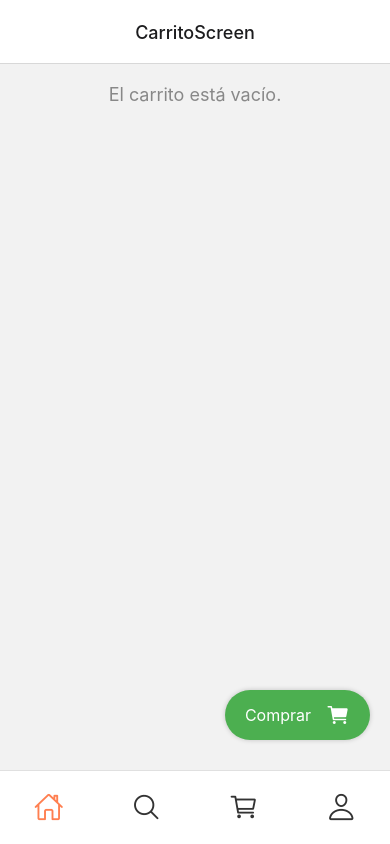
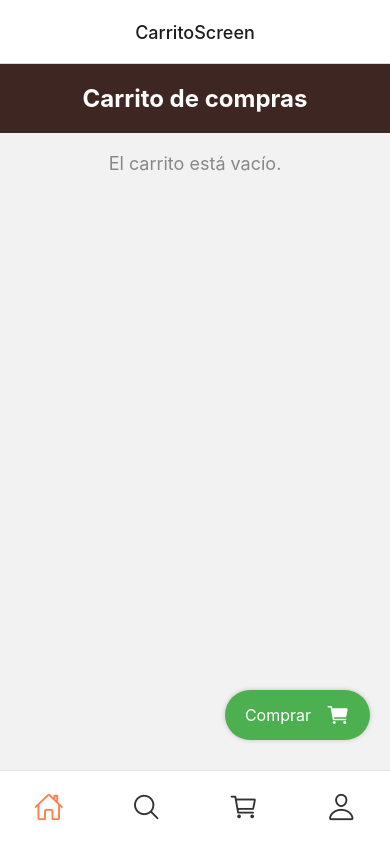
Before and after one commit to urp-moviles-2024-2/ProyectoMoviles2024, a React Native app: screen /CarritoScreen in a window 390 px wide. Built offline with nearby package versions, Linux system fonts and the light colour scheme.

Commit message:
Diseño de pantallas

```diff
--- a/screens/Carrito.js
+++ b/screens/Carrito.js
@@ -1,5 +1,5 @@
 import React from "react";
-import { View, Text, TouchableOpacity, ScrollView, StyleSheet, Image } from "react-native";
+import { View, Text, TouchableOpacity, ScrollView, StyleSheet, Image, FlatList } from "react-native";
 import { useCarrito } from "../context/CarritoContext"; // Importar el contexto
 import ScreenWithFooter from "../components/ScreenWithFooter"; // Importar el componente Footer
 import { Ionicons } from "@expo/vector-icons"; // Si deseas agregar un ícono al botón
@@ -10,30 +10,43 @@ const CarritoScreen = () => {
   // Calcular el total del carrito
   const total = carrito.reduce((acc, producto) => acc + producto.price * producto.cantidad, 0);
 
+  // Función para renderizar los productos de manera horizontal
+  const renderItem = ({ item }) => (
+    <View style={styles.productContainer}>
+      <ScrollView horizontal={true} contentContainerStyle={styles.productDetails}>
+        {/* Imagen del producto */}
+        <Image source={{ uri: item.imageUrl }} style={styles.productImage} />
+        <View style={styles.productInfo}>
+          <Text style={styles.productName}>{item.name}</Text>
+          <Text style={styles.productPrice}>S/.{item.price.toFixed(2)}</Text>
+          <Text style={styles.productQuantity}>Cantidad: {item.cantidad}</Text>
+
+          {/* Eliminar producto */}
+          <TouchableOpacity
+            style={styles.removeButton}
+            onPress={() => eliminarProducto(item.id)} // Eliminar producto
+          >
+            <Text style={styles.removeButtonText}>Eliminar</Text>
+          </TouchableOpacity>
+        </View>
+      </ScrollView>
+    </View>
+  );
+
   return (
     <ScreenWithFooter>
+      {/* Cabecera */}
+      <View style={styles.header}>
+        <Text style={styles.headerText}>Carrito de compras</Text>
+      </View>
+
       <ScrollView contentContainerStyle={styles.carritoContainer}>
         {carrito.length === 0 ? (
           <Text style={styles.emptyText}>El carrito está vacío.</Text>
         ) : (
           carrito.map((producto) => (
-            <View key={producto.id} style={styles.productContainer}>
-              {/* Imagen del producto */}
-              <Image source={{ uri: producto.imageUrl }} style={styles.productImage} />
-
-              <Text style={styles.productName}>{producto.name}</Text>
-              <Text style={styles.productPrice}>S/.{producto.price.toFixed(2)}</Text>
-
-              {/* Mostrar la cantidad de ese producto */}
-              <Text style={styles.productQuantity}>Cantidad: {producto.cantidad}</Text>
-
-              {/* Eliminar producto */}
-              <TouchableOpacity
-                style={styles.removeButton}
-                onPress={() => eliminarProducto(producto.id)} // Eliminar producto
-              >
-                <Text style={styles.removeButtonText}>Eliminar</Text>
-              </TouchableOpacity>
+            <View key={producto.id}>
+              {renderItem({ item: producto })}
             </View>
           ))
         )}
@@ -56,6 +69,17 @@ const CarritoScreen = () => {
 };
 
 const styles = StyleSheet.create({
+  header: {
+    backgroundColor: "#3E2723", // Color café oscuro
+    paddingVertical: 20,
+    alignItems: "center",
+    justifyContent: "center",
+  },
+  headerText: {
+    fontSize: 24,
+    color: "#fff", // Color blanco
+    fontWeight: "bold",
+  },
   carritoContainer: {
     padding: 20,
   },
@@ -64,13 +88,22 @@ const styles = StyleSheet.create({
     padding: 10,
     backgroundColor: "#f5f5f5",
     borderRadius: 10,
-    alignItems: "center",
+    alignItems: "flex-start", // Alinea los productos a la izquierda
+  },
+  productDetails: {
+    flexDirection: "row", // Alinea los elementos horizontalmente
+    alignItems: "center", // Alinea verticalmente el contenido
+    width: "100%", // Ocupa todo el ancho disponible
   },
   productImage: {
-    width: 100, // Ajusta el tamaño según tu preferencia
+    width: 100, // Ajusta el tamaño de la imagen
     height: 100,
     borderRadius: 8,
-    marginBottom: 10,
+    marginRight: 10, // Espacio entre la imagen y la información
+  },
+  productInfo: {
+    flexDirection: "column", // Alinea el texto en columna, debajo de la imagen
+    justifyContent: "center",
   },
   productName: {
     fontSize: 18,
--- a/screens/categorias.js
+++ b/screens/categorias.js
@@ -36,6 +36,11 @@ const CategoriesScreen = () => {
       {/* Barra de búsqueda */}
       <Search />
 
+      {/* Banner debajo del buscador */}
+      <View style={styles.banner}>
+        <Text style={styles.bannerText}>¡Explora nuestros deliciosos cafés!</Text>
+      </View>
+
       <ScrollView contentContainerStyle={styles.scrollView}>
         <FlatList
           data={products}
@@ -50,6 +55,25 @@ const CategoriesScreen = () => {
 };
 
 const styles = StyleSheet.create({
+  // Fondo de color negro café para todo el contenido
+  container: {
+    flex: 1,
+    backgroundColor: "#2c1b18", // Color de fondo más oscuro (negro café)
+    padding: 10,
+  },
+  // Estilo del banner debajo del buscador
+  banner: {
+    backgroundColor: "#4e342e", // Un tono más claro para el banner
+    padding: 15,
+    marginVertical: 10,
+    borderRadius: 10,
+    alignItems: "center",
+  },
+  bannerText: {
+    color: "#fff",
+    fontSize: 18,
+    fontWeight: "bold",
+  },
   productContainer: {
     flex: 1,
     margin: 10,
```
